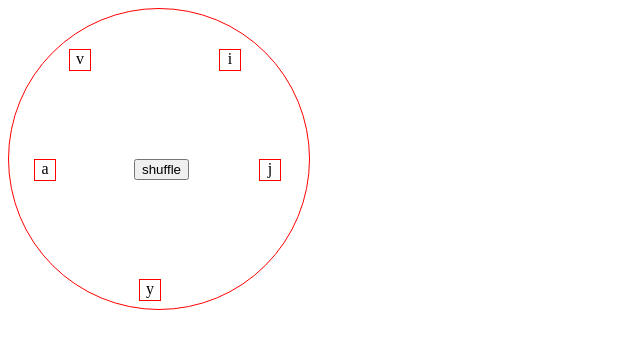
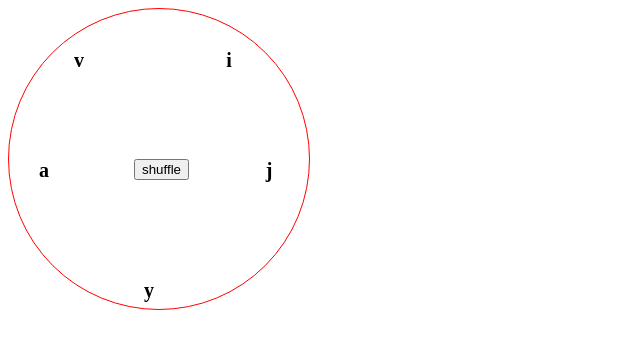
Before and after one commit to vijaydev133/shuffle-number, a plain HTML site: page index.html in a window 1280 px wide. Shown: the whole page, without its empty margins (0-640 px from the left). Drawn offline with Linux system fonts and the light colour scheme.

Commit message:
modifying code

```diff
--- a/main.js
+++ b/main.js
@@ -25,10 +25,9 @@ btn.addEventListener("click",function(){
 // console.log(ran);
 
     boxArr.forEach(b=>{
-        let ran = Math.floor(Math.random()*arr1.length)
+     let ran = Math.floor(Math.random()*arr1.length)
     b.textContent= arr1[ran]
     arr1.splice(ran,1)
-    console.log(arr1);
     })
 
     arr1 = Object.assign([],arr)
--- a/style.css
+++ b/style.css
@@ -4,6 +4,8 @@
     border-radius: 50%;
     position: relative;
     height: 300px;
+    font-size: 20px;
+    font-weight: bold;
 }
 
 
@@ -11,7 +13,6 @@
     width: 20px;
 
     height: 20px;
-    border: 1px solid red;
     margin: 20px;
     text-align: center;
 }
```
